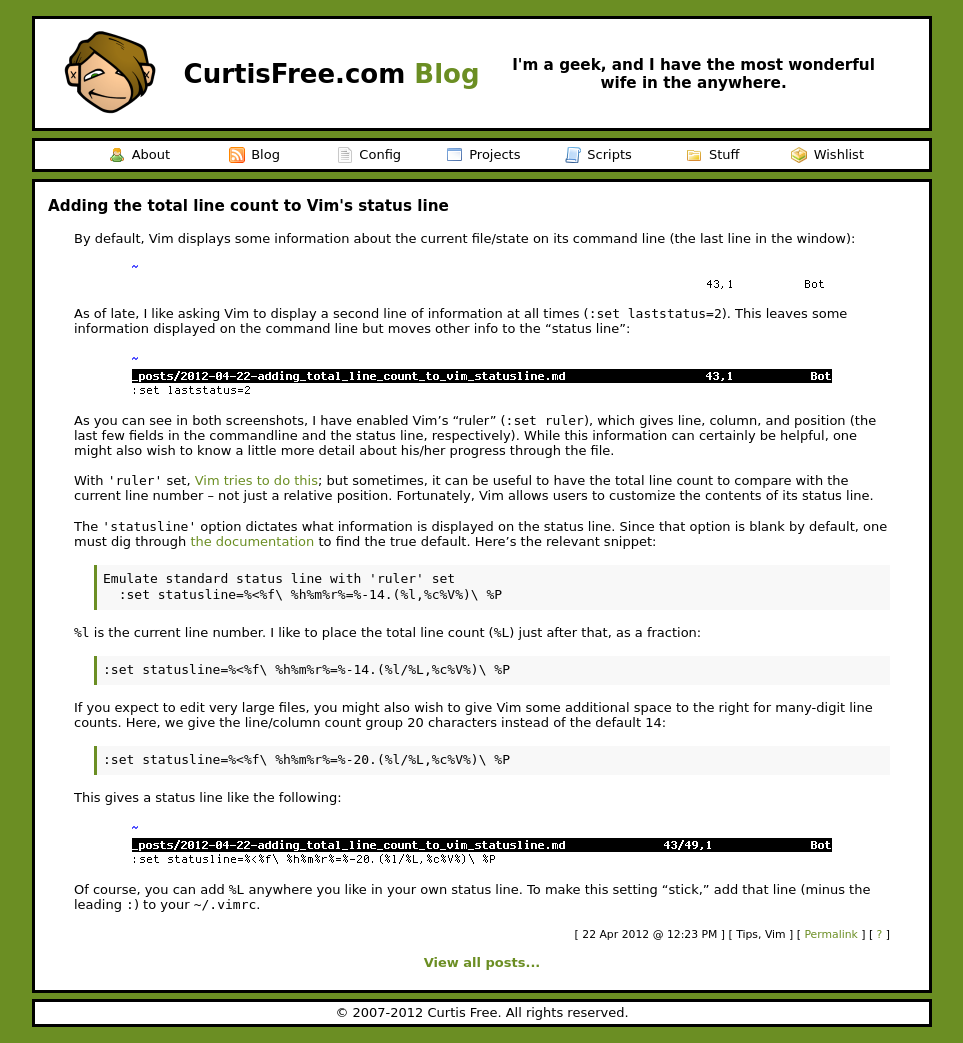
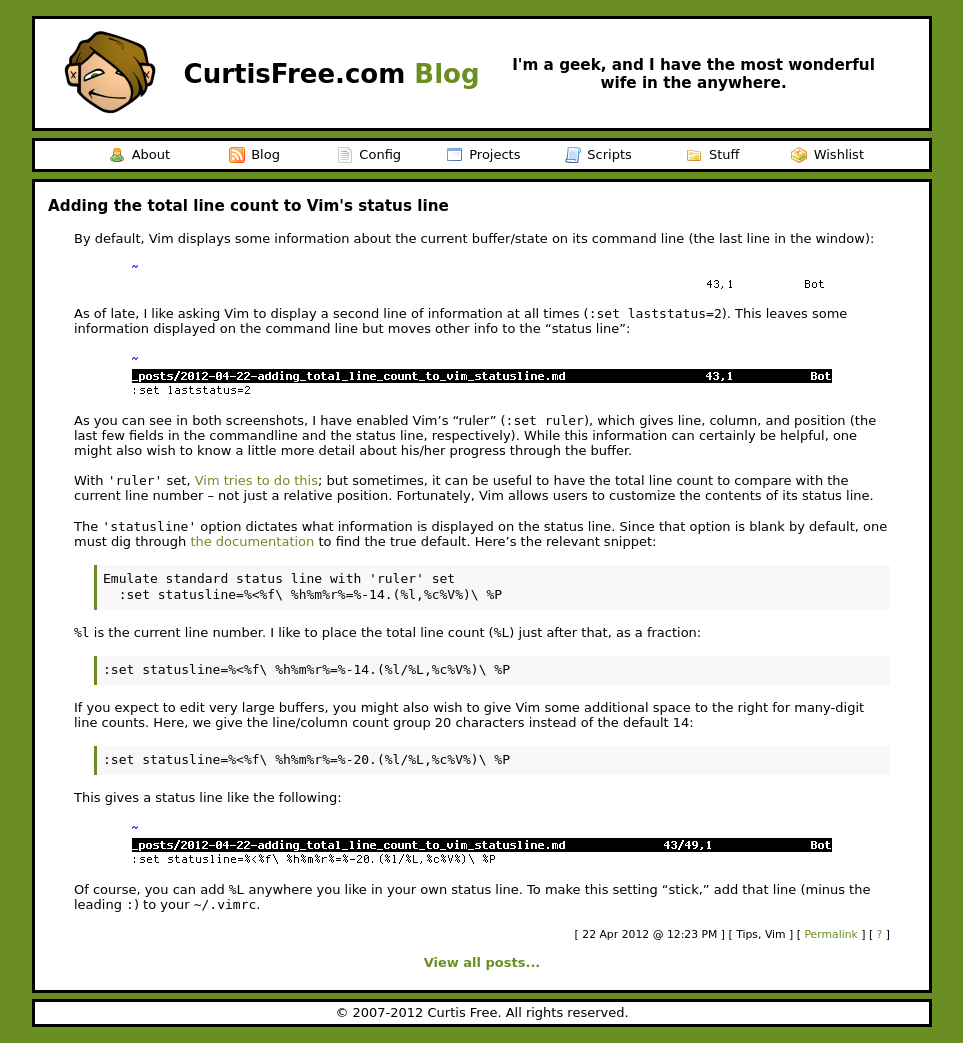
Before and after one commit to cfree3/curtisfree.com, a Jekyll site: the page built from _posts/2012-04-22-adding_total_line_count_to_vim_statusline.md, in a window 1280 px wide. Shown: the whole page, without its empty margins (158-1121 px from the left). Built offline with Jekyll 4.4.1, drawn with Linux system fonts in a browser that asks for light colours.

Commit message:
Make term more precise in latest post
Specifically, replace "file" with "buffer" throughout.

```diff
--- a/_posts/2012-04-22-adding_total_line_count_to_vim_statusline.md
+++ b/_posts/2012-04-22-adding_total_line_count_to_vim_statusline.md
@@ -5,8 +5,8 @@
 layout: post
 tags:   [Tips, Vim]
 ---
-By default, Vim displays some information about the current file/state on its command line (the last
-line in the window):
+By default, Vim displays some information about the current buffer/state on its command line (the
+last line in the window):
 <img class="seamless" src="/imgs/laststatus_1.png" />
 
 As of late, I like asking Vim to display a second line of information at all times (`:set
@@ -17,7 +17,7 @@
 As you can see in both screenshots, I have enabled Vim's "ruler" (`:set ruler`), which gives
 line, column, and position (the last few fields in the commandline and the status line,
 respectively). While this information can certainly be helpful, one might also wish to know a little
-more detail about his/her progress through the file.
+more detail about his/her progress through the buffer.
 
 With `'ruler'` set,
 [Vim tries to do this](https://vimhelp.appspot.com/options.txt.html#%27ruler%27); but sometimes, it
@@ -37,9 +37,9 @@
 
     :set statusline=%<%f\ %h%m%r%=%-14.(%l/%L,%c%V%)\ %P
 
-If you expect to edit very large files, you might also wish to give Vim some additional space to the
-right for many-digit line counts. Here, we give the line/column count group 20 characters instead of
-the default 14:
+If you expect to edit very large buffers, you might also wish to give Vim some additional space to
+the right for many-digit line counts. Here, we give the line/column count group 20 characters
+instead of the default 14:
 
     :set statusline=%<%f\ %h%m%r%=%-20.(%l/%L,%c%V%)\ %P
 
```
